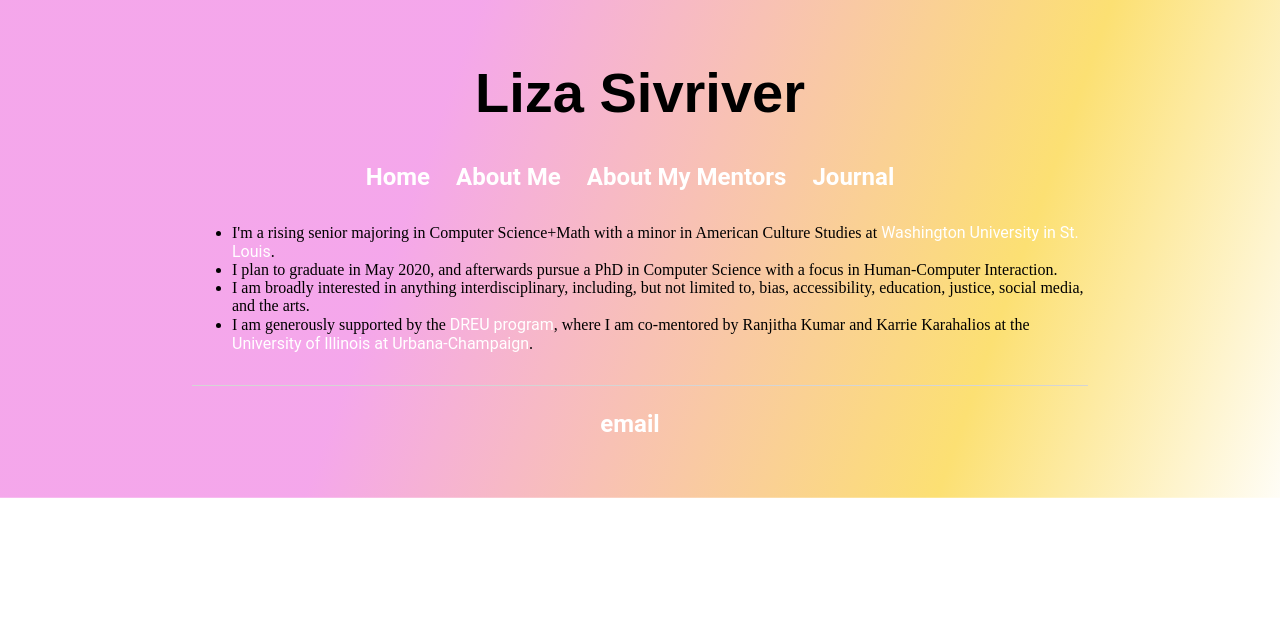
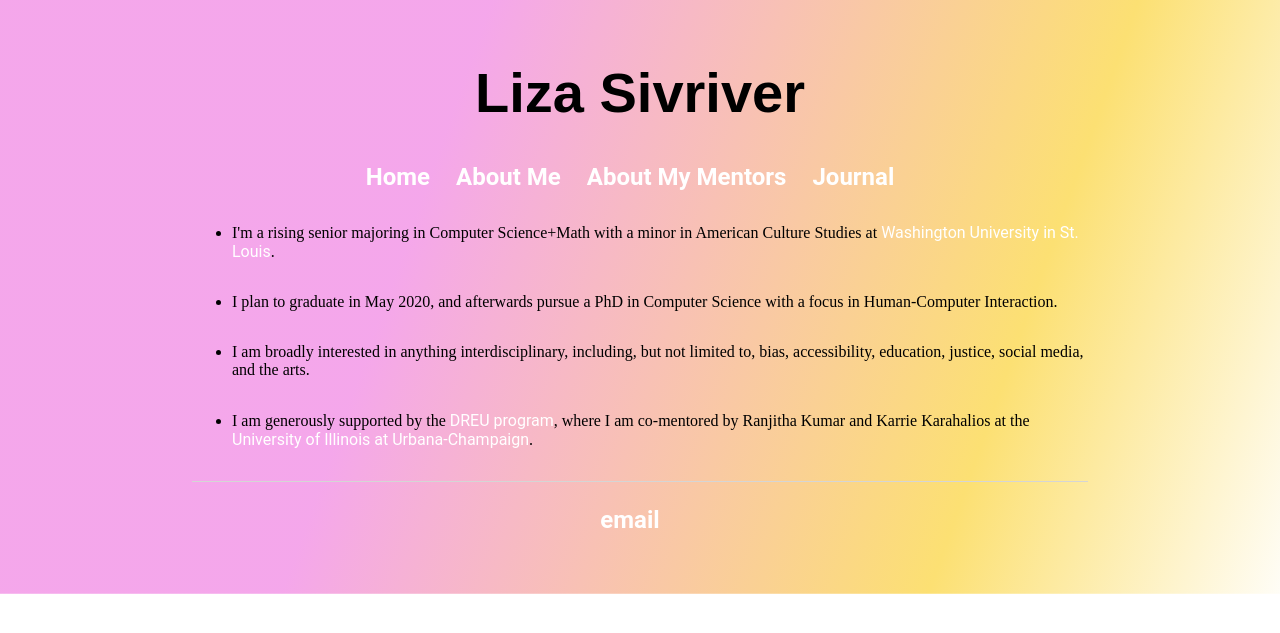
Before and after one commit to lizasivriver/lizasivriver, a Jekyll site: the page built from about.html, in a window 1280 px wide. Shown: the top 633 px of the page. Built offline with Jekyll 4.4.1, drawn with Linux system fonts in a browser that asks for light colours.

Commit message:
Update about.html

```diff
--- a/about.html
+++ b/about.html
@@ -4,11 +4,10 @@ title: About Liza
 ---
 <div class="blurb">
 	<ul>
-		<p>
+		<p><li>I'm a rising senior majoring in Computer Science+Math with a minor in American Culture Studies at <a href="https://wustl.edu/">Washington University in St. Louis</a>. </li></p>
+		<p><li>I plan to graduate in May 2020, and afterwards pursue a PhD in Computer Science with a focus in Human-Computer Interaction. </li></p>
+		<p><li>I am broadly interested in anything interdisciplinary, including, but not limited to, bias, accessibility, education, justice, social media, and the arts.</li></p>
+		<p><li>I am generously supported by the <a href="https://cra.org/cra-w/dreu/">DREU program</a>, where I am co-mentored by Ranjitha Kumar and Karrie Karahalios at the <a href="https://illinois.edu/">University of Illinois at Urbana-Champaign</a>.</li></p>
 
-			<li>I'm a rising senior majoring in Computer Science+Math with a minor in American Culture Studies at <a href="https://wustl.edu/">Washington University in St. Louis</a>. </li>
-			<li>I plan to graduate in May 2020, and afterwards pursue a PhD in Computer Science with a focus in Human-Computer Interaction. </li>
-			<li>I am broadly interested in anything interdisciplinary, including, but not limited to, bias, accessibility, education, justice, social media, and the arts.			<li>I am generously supported by the <a href="https://cra.org/cra-w/dreu/">DREU program</a>, where I am co-mentored by Ranjitha Kumar and Karrie Karahalios at the <a href="https://illinois.edu/">University of Illinois at Urbana-Champaign</a>.</li>
-		</p>
 	</ul>
 </div>
```
